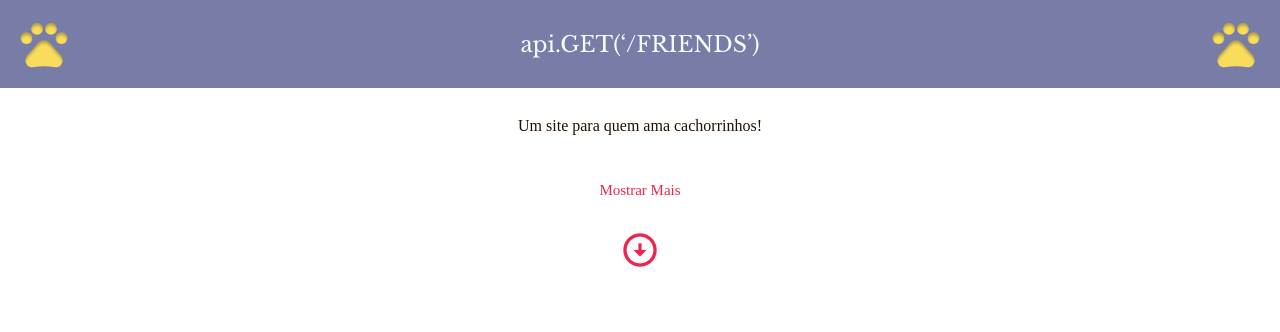
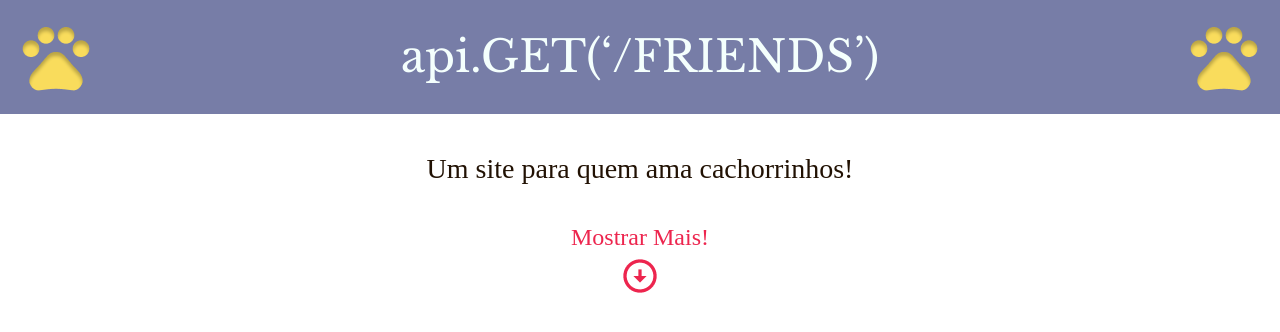
Before and after one commit to brenocsp/dog-api, a React (Create React App) app: page / in a window 1280 px wide. Shown: the top 332 px of the page. Built offline with nearby package versions, Linux system fonts and the light colour scheme; no server answers; a web font is replaced by a local one.

Commit message:
changes to app css

```diff
--- a/src/App.css
+++ b/src/App.css
@@ -2,20 +2,20 @@
 @import url('https://fonts.googleapis.com/css2?family=Libre+Baskerville&display=swap');
 
 .App-header {
-  background-color: #777DA7;;
+  background-color: #777DA7;
   align-items: center;
   display: flex;
   justify-content: space-between;
 }
 
 .paw-icon {
-  width: 7vh;
+  width: 10vh;
   height: auto;
   padding: 2vh;
 }
 
 .title {
-  font-size: 22px;
+  font-size: 44px;
   font-family: 'Libre Baskerville', serif;
   color: #F4FFFD;
   font-weight: 400;
@@ -24,7 +24,7 @@
 .subtitle {
   text-align: center;
   padding: 2vh;
-  font-size: 16px;
+  font-size: 28px;
   color: #211103;
   font-family: 'Love Ya Like A Sister', cursive;
   font-weight: 400;
@@ -38,15 +38,16 @@ button {
 .addImg {
   display: flex;
   justify-content: center;
+  margin-bottom: 50px;
 }
 
 .mostrar-mais {
   text-align: center;
-  padding: 2vh;
-  font-size: 15px;
+  font-size: 24px;
   color: #ED254E;
   font-family: 'Love Ya Like A Sister', cursive;
   font-weight: 400;
+  margin: 5px;
 }
 
 .images{
@@ -59,8 +60,11 @@ button {
 
 .resultado{
   border-radius: 20px;
-  margin: 20px;
-  width: 256px;
-  height: 256px;
-  /* object-fit: cover; */
+  margin-left: 20px;
+  margin-right: 20px;
+  margin-bottom: 40px;
+  margin-top: 0px;
+  width: 40vh;
+  height: 40vh;
+  object-fit: cover;
 }
--- a/src/App.js
+++ b/src/App.js
@@ -1,7 +1,7 @@
 import React from 'react';
 import Header from "./components/Header.js";
 import DogImages from "./components/DogImages.js"
-import AddDog from "./components/AddDog.js"
+import AddDogs from "./components/AddDogs.js"
 
 import './App.css';
 
@@ -11,7 +11,7 @@ function App() {
       <Header/>
       <h2 className='subtitle'>Um site para quem ama cachorrinhos!</h2>
       <DogImages/>
-      <AddDog></AddDog>
+      <AddDogs/>
     </div>
   );
 }
--- a/src/components/AddDog.js
+++ b/src/components/AddDogs.js
@@ -1,7 +1,7 @@
 import React, { useEffect, useState, useRef } from "react";
 import axios from 'axios';
 
-function AddDog() {
+function AddDogs() {
 
     const [dogs, setDogs] = useState([]);
     const [click, setClick] = useState(0);
@@ -36,15 +36,18 @@ function AddDog() {
 
     return (
       <div>
-        <div className='images'>{dogs.map(dog => <img className="resultado" key={dog.id} alt='oi' src={dog.url}></img>)}</div>
-        <p className='mostrar-mais'>Mostrar Mais</p>
+        <div>
+          <div className='images'>{dogs.slice(0,4).map(dog => <img className="resultado" key={dog.id} alt='foto de um cachorrinho' src={dog.url}></img>)}</div>
+          <div className='images'>{dogs.slice(4,9).map(dog => <img className="resultado" key={dog.id} alt='foto de um cachorrinho' src={dog.url}></img>)}</div>
+        </div>
+        <p className='mostrar-mais'>Mostrar Mais!</p>
         <div className='addImg'>
-            <button onClick={()=>setClick(prevClick => prevClick+1)}>
-                <img src="assets/arrowDown.png" alt="Botão para mostrar mais fotos de cachorros" />
-            </button>
+          <button onClick={()=>setClick(prevClick => prevClick+1)}>
+            <img src="assets/arrowDown.png" alt="Botão para mostrar mais fotos de cachorros"/>
+          </button>
         </div>
       </div>
     );
   }
 
-  export default AddDog;
+  export default AddDogs;
--- a/src/components/DogImages.js
+++ b/src/components/DogImages.js
@@ -29,7 +29,8 @@ function DogImages() {
 
   return (
     <div>
-      <div className='images'>{dogs.map(dog => <img className="resultado" key={dog.id} alt='oi' src={dog.url}></img>)}</div>
+      <div className='images'>{dogs.slice(0,4).map(dog => <img className="resultado" key={dog.id} alt='foto de um cachorrinho' src={dog.url}></img>)}</div>
+      <div className='images'>{dogs.slice(4,9).map(dog => <img className="resultado" key={dog.id} alt='foto de um cachorrinho' src={dog.url}></img>)}</div>
     </div>
   );
 }
```
